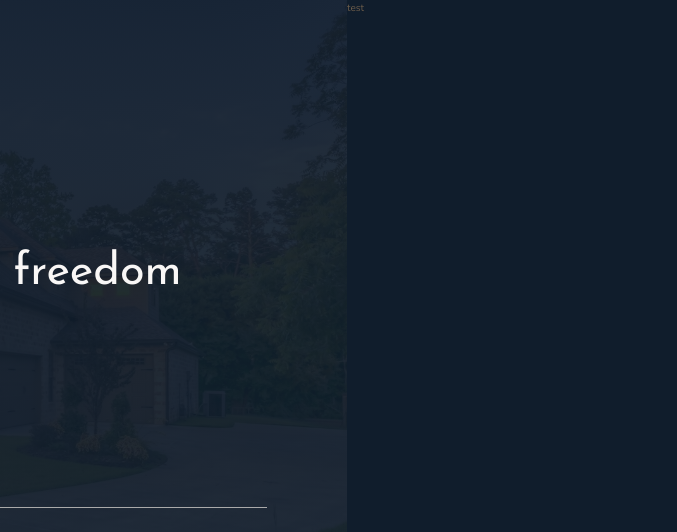
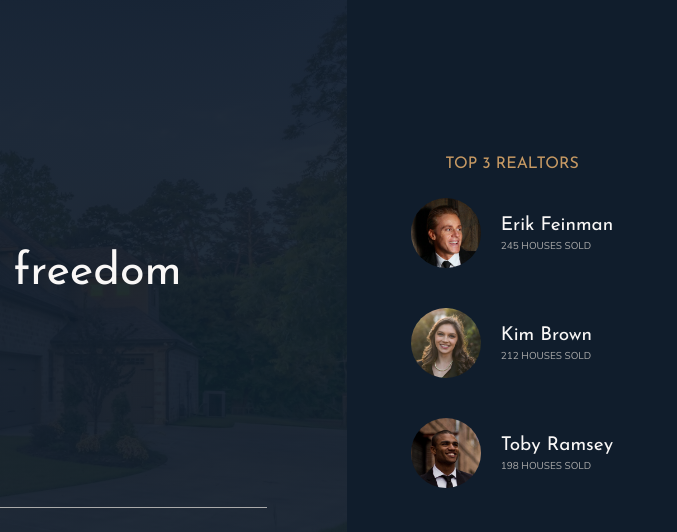
Before and after one commit to olaknowct/nexter, a website: page index.html in a window 1280 px wide. Shown: the top 532 px of the page, 603-1280 px from the left. Drawn offline with nearby package versions, Linux system fonts and the light colour scheme.

Commit message:
added realtors component

```diff
--- a/index.html
+++ b/index.html
@@ -32,7 +32,28 @@
         <img src="img/logo-bi.png" alt="Seen on logo 4" />
       </div>
     </header>
-    <div class="realtors">test</div>
+    <div class="realtors">
+      <h3 class="heading-3">Top 3 Realtors</h3>
+      <div class="realtors__list">
+        <img src="img/realtor-1.jpeg" alt="Realtor 1" class="realtors__img" />
+        <div class="realtors__details">
+          <h4 class="heading-4 heading-4--light">Erik Feinman</h4>
+          <p class="realtors__sold">245 houses sold</p>
+        </div>
+
+        <img src="img/realtor-2.jpeg" alt="Realtor 2" class="realtors__img" />
+        <div class="realtors__details">
+          <h4 class="heading-4 heading-4--light">Kim Brown</h4>
+          <p class="realtors__sold">212 houses sold</p>
+        </div>
+
+        <img src="img/realtor-3.jpeg" alt="Realtor 3" class="realtors__img" />
+        <div class="realtors__details">
+          <h4 class="heading-4 heading-4--light">Toby Ramsey</h4>
+          <p class="realtors__sold">198 houses sold</p>
+        </div>
+      </div>
+    </div>
     <section class="features">
       <div class="feature">
         <svg class="feature__icon">
--- a/sass/_realtors.scss
+++ b/sass/_realtors.scss
@@ -1,4 +1,31 @@
 .realtors {
   background-color: $color-secondary;
   grid-column: col-start 7 / full-end;
+  padding: 3rem;
+
+  display: grid;
+  align-content: center;
+  justify-content: center;
+  justify-items: center;
+  grid-row-gap: 2rem;
+
+  &__list {
+    display: grid;
+    grid-template-columns: min-content max-content;
+    grid-column-gap: 2rem;
+    grid-row-gap: 5vh;
+    align-items: center;
+  }
+
+  &__img {
+    width: 7rem;
+    border-radius: 50%;
+    display: block;
+  }
+
+  &__sold {
+    text-transform: uppercase;
+    color: $color-grey-light-2;
+    margin-top: -3px;
+  }
 }
```
Also changed, not shown: css/style.css.
